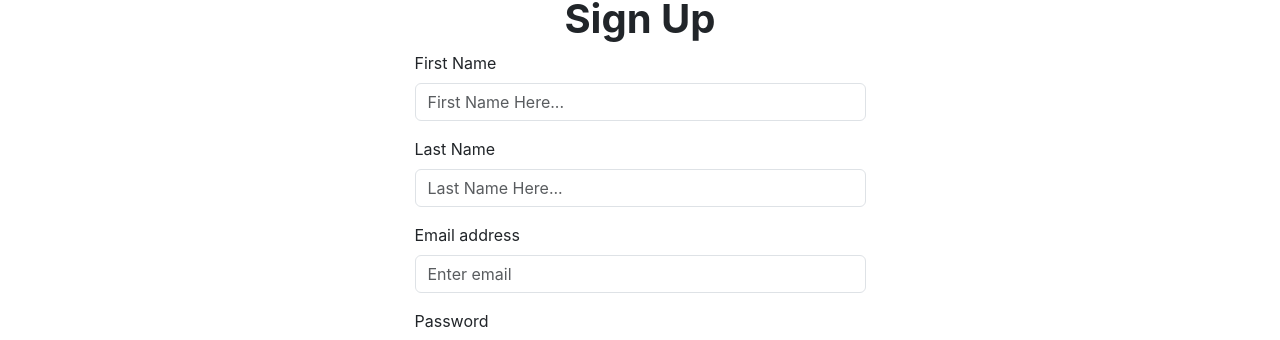
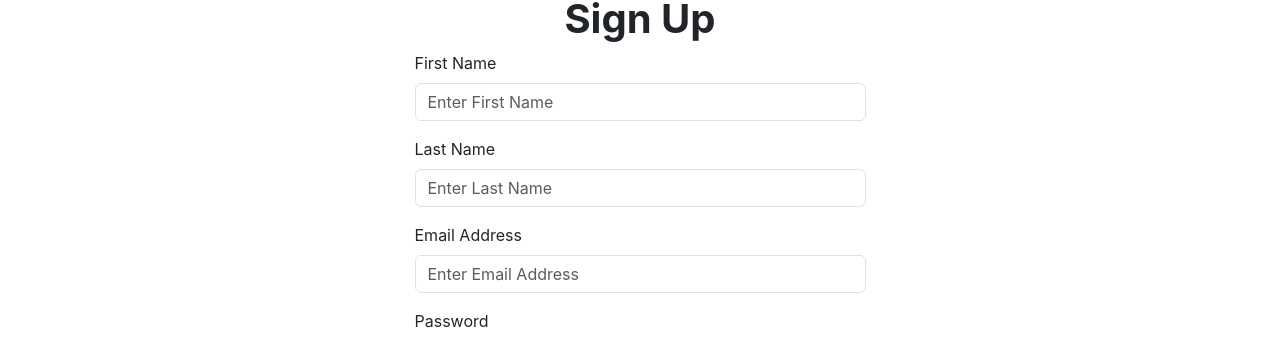
Before and after one commit to MuhammadShahab336/news-website, a React (Create React App) app: page /signup in a window 1280 px wide. Shown: the part 220-560 px from the top of the page. Built offline with nearby package versions, Linux system fonts and the light colour scheme.

Commit message:
push changes

```diff
--- a/src/components/FilterModal.js
+++ b/src/components/FilterModal.js
@@ -15,7 +15,7 @@ const FilterModal = (props) => {
             >
                 <Modal.Header className="border-0" closeButton>
                     <Modal.Title className="h5 m-0">
-                        Filter News
+                        Filter Articles
                     </Modal.Title>
                 </Modal.Header>
                 <Modal.Body>
@@ -77,7 +77,7 @@ const FilterModal = (props) => {
                         className="rounded-3 btn-sm me-auto"
                         onClick={handleClose}
                     >
-                        Apply Now
+                        Search
                     </Button>
                 </Modal.Footer>
             </Modal>
--- a/src/components/SearchForm.js
+++ b/src/components/SearchForm.js
@@ -22,7 +22,7 @@ const SearchForm = () => {
                         <Col>
                             <Form.Control
                                 type="search"
-                                placeholder="Search News Here..."
+                                placeholder="Search Articles Here..."
                                 className="border-0 shadow-none bg-transparent"
                             />
                         </Col>
--- a/src/components/profile/ProfileForm.js
+++ b/src/components/profile/ProfileForm.js
@@ -50,7 +50,7 @@ const ProfileForm = () => {
                     </Form.Label>
                     <Form.Control
                         type="text"
-                        placeholder="Enter Firstname Here..."
+                        placeholder="Enter First Name"
                         {...register('first_name', {
                             required: 'First Name is Required',
                             value: data?.data?.user?.first_name
@@ -69,7 +69,7 @@ const ProfileForm = () => {
                     </Form.Label>
                     <Form.Control
                         type="text"
-                        placeholder="Enter Lastname Here..."
+                        placeholder="Enter Last Name"
                         {...register('last_name', {
                             required: 'Last Name is Required',
                             value: data?.data?.user?.last_name
--- a/src/layouts/Header.js
+++ b/src/layouts/Header.js
@@ -5,7 +5,7 @@ import {useDispatch, useSelector} from "react-redux";
 import {logout} from "../redux/slices/userSlice";
 
 const Header = () => {
-    const { isAuthenticated } = useSelector((state) => state.user)
+    const { isAuthenticated, user } = useSelector((state) => state.user)
     const dispatch = useDispatch()
     const navigate = useNavigate()
 
@@ -30,7 +30,7 @@ const Header = () => {
                             <Row className="g-0 align-items-center justify-content-end">
                                 <Col xs="auto">
                                     <NavDropdown
-                                        title={<p className="mb-0 d-inline">Shahab</p>}
+                                        title={<p className="mb-0 d-inline">{user?.first_name+' '+user?.last_name}</p>}
                                         id="basic-nav-dropdown"
                                     >
                                         <NavDropdown.Item onClick={() => navigate('/profile')}>
--- a/src/pages/Home.js
+++ b/src/pages/Home.js
@@ -9,7 +9,7 @@ const Home = () => {
         <>
             <Container className="mt-5">
                 <h2 className="text-center">
-                    Read The Leatest New From <br /> Around The World
+                    Read The Latest Articles From <br /> Around The World
                 </h2>
             </Container>
             <SearchForm />
--- a/src/pages/SignIn.js
+++ b/src/pages/SignIn.js
@@ -44,10 +44,10 @@ const SignIn = () => {
                     </h1>
                     <Form onSubmit={handleSubmit(onLogin)}>
                         <Form.Group className="mb-3" controlId="formBasicEmail">
-                            <Form.Label>Email address</Form.Label>
+                            <Form.Label>Email Address</Form.Label>
                             <Form.Control
                                 type="email"
-                                placeholder="Enter email"
+                                placeholder="Enter Email Address"
                                 className="shadow-none"
                                 {...register('email', { required: 'Email is Required' } )}
                                 isInvalid={errors.email}
--- a/src/pages/SignUp.js
+++ b/src/pages/SignUp.js
@@ -43,7 +43,7 @@ const SignUp = () => {
                             <Form.Label>First Name</Form.Label>
                             <Form.Control
                                 type="text"
-                                placeholder="First Name Here..."
+                                placeholder="Enter First Name"
                                 className="shadow-none"
                                 {...register('first_name', { required: 'First Name is Required' } )}
                                 isInvalid={errors.first_name}
@@ -58,7 +58,7 @@ const SignUp = () => {
                             <Form.Label>Last Name</Form.Label>
                             <Form.Control
                                 type="text"
-                                placeholder="Last Name Here..."
+                                placeholder="Enter Last Name"
                                 className="shadow-none"
                                 {...register('last_name', { required: 'Last Name is Required' } )}
                                 isInvalid={errors.last_name}
@@ -71,10 +71,10 @@ const SignUp = () => {
                         </Form.Group>
 
                         <Form.Group className="mb-3">
-                            <Form.Label>Email address</Form.Label>
+                            <Form.Label>Email Address</Form.Label>
                             <Form.Control
                                 type="email"
-                                placeholder="Enter email"
+                                placeholder="Enter Email Address"
                                 className="shadow-none"
                                 {...register('email', {
                                     required: 'Email is Required',
```
